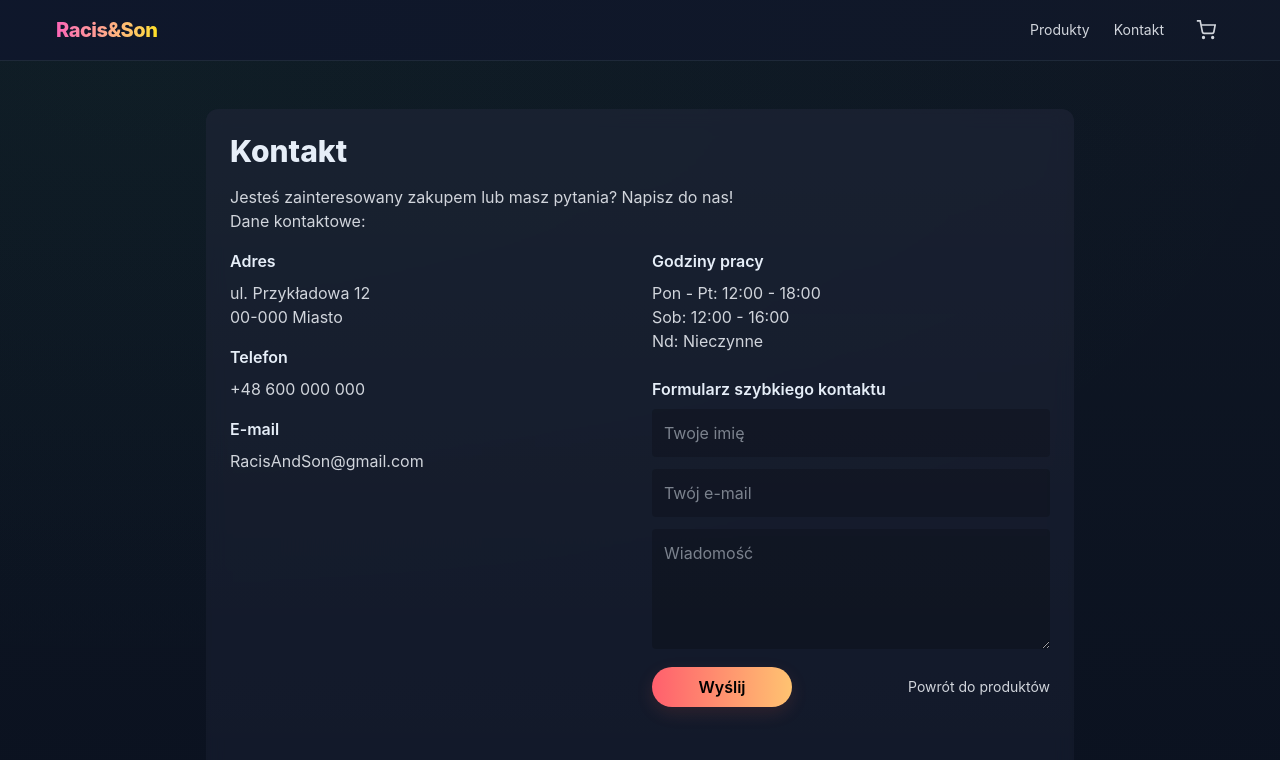
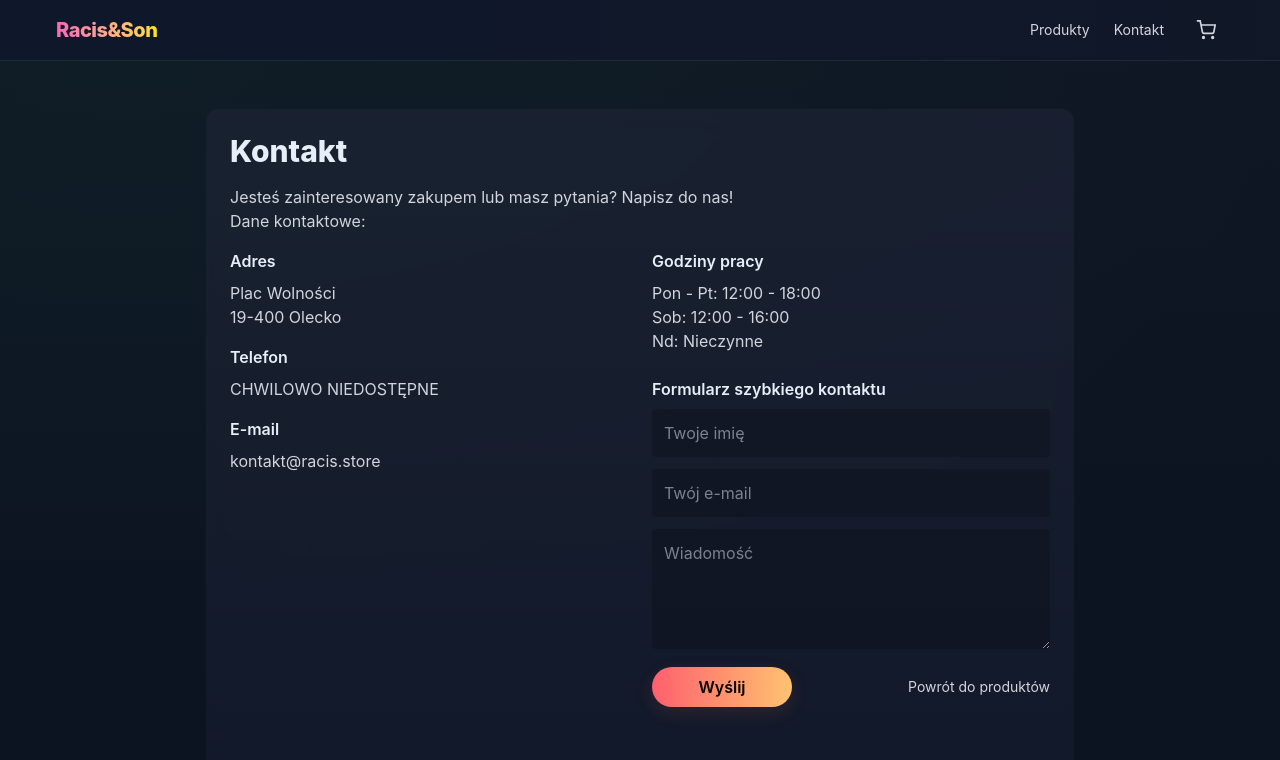
Before and after one commit to RacDev333/RacisSon, a React (Vite) app: page /contact in a window 1280 px wide. Shown: the top 760 px of the page. Built offline with nearby package versions, Linux system fonts and the light colour scheme; no server answers.

Commit message:
rozne fixy, ostateczna wersja napisow

```diff
--- a/src/components/Header.tsx
+++ b/src/components/Header.tsx
@@ -42,7 +42,6 @@ const Header: React.FC = () => {
           <div className="max-w-[1200px] mx-auto px-4 py-4 flex flex-col gap-3">
             <Link to="/products" onClick={()=>setOpen(false)} className="text-base font-semibold text-white hover:text-yellow-300 py-2 px-3 rounded-md">Produkty</Link>
             <Link to="/contact" onClick={()=>setOpen(false)} className="text-base font-semibold text-white hover:text-yellow-300 py-2 px-3 rounded-md">Kontakt</Link>
-            <Link to="/cart" onClick={()=>setOpen(false)} className="text-base font-semibold text-white hover:text-yellow-300 py-2 px-3 rounded-md">Koszyk {itemCount > 0 && `(${itemCount})`}</Link>
           </div>
         </div>
       )}
--- a/src/pages/Contact.tsx
+++ b/src/pages/Contact.tsx
@@ -53,13 +53,13 @@ const Contact: React.FC = () => {
         <div className="grid grid-cols-1 md:grid-cols-2 gap-6">
           <div>
             <h3 className="font-semibold mb-2">Adres</h3>
-            <p className="text-gray-300">ul. Przykładowa 12<br/>00-000 Miasto</p>
+            <p className="text-gray-300">Plac Wolności<br/>19-400 Olecko</p>
 
             <h3 className="font-semibold mt-4 mb-2">Telefon</h3>
-            <p className="text-gray-300">+48 600 000 000</p>
+            <p className="text-gray-300">CHWILOWO NIEDOSTĘPNE</p>
 
             <h3 className="font-semibold mt-4 mb-2">E-mail</h3>
-            <p className="text-gray-300">RacisAndSon@gmail.com</p>
+            <p className="text-gray-300">kontakt@racis.store</p>
           </div>
 
           <div>
--- a/src/pages/Home.tsx
+++ b/src/pages/Home.tsx
@@ -30,7 +30,7 @@ const Home: React.FC = () => {
           <h1 className="text-4xl lg:text-5xl font-extrabold mb-4 bg-clip-text text-transparent bg-gradient-to-r from-yellow-300 to-pink-500">Koszulki Piłkarskie Specjalnie Dla Ciebie!</h1>
           <p className="text-gray-300 mb-6">Każdy fan piłki nożnej wie, jak ważna jest koszulka, która łączy wygodę z pasją.
             Nasze koszulki piłkarskie pozwalają cieszyć się ulubioną dyscypliną zarówno na stadionie, jak i na co dzień.
-            Wszystko to w korzystnych cenach, aż żal nie przetestować! </p>
+            Wszystko to w korzystnych cenach, aż żal nie sprawdziź! </p>
 
           <div className="flex gap-4 items-center">
             <Link to="/products" className="gradient-btn px-6 py-3 rounded-full font-semibold text-black">Sprawdź koszulki</Link>
--- a/src/pages/Products.tsx
+++ b/src/pages/Products.tsx
@@ -5,7 +5,7 @@ import { useAllData } from '../services/productsApi';
 
 const Products: React.FC = () => {
   const { data: allData, isLoading: loading, error } = useAllData();
-  const products = allData?.products || [];
+  const products = (allData?.products || []).sort((a, b) => a.id - b.id);
 
   // Czyścimy kod promocyjny gdy użytkownik opuścił proces zakupu
   useEffect(() => {
```
